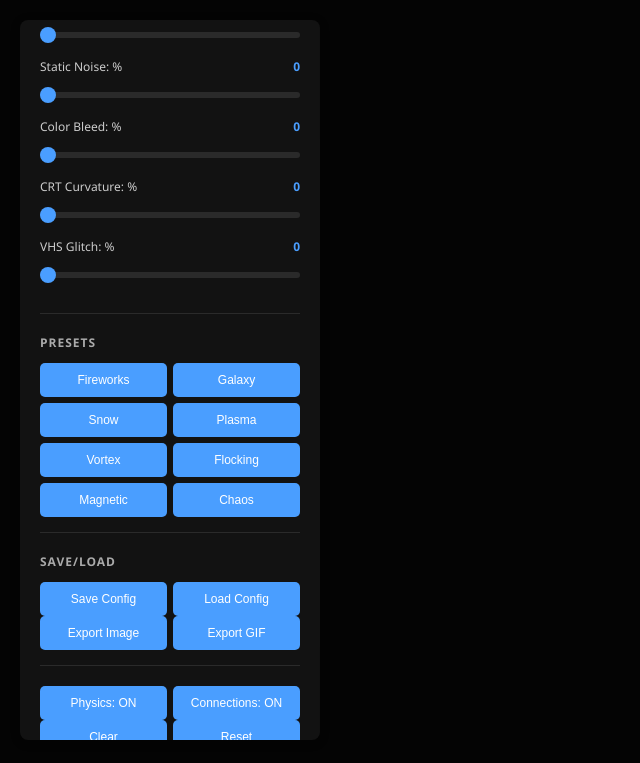
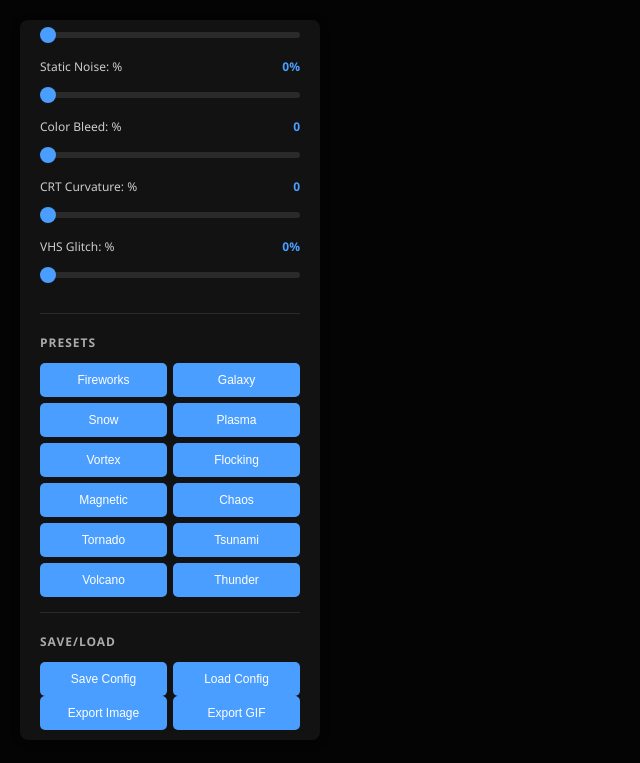
Before and after one commit to emptier-lab/particle-sandbox, a plain HTML site: page index.html in a window 1280 px wide. Both pictures are taken after a click on the button "Fireworks". Shown: the whole page, without its empty margins (0-640 px from the left). Drawn offline with Linux system fonts and the light colour scheme.

Commit message:
Add weather presets: tornado, tsunami, volcano, thunder

```diff
--- a/index.html
+++ b/index.html
@@ -508,6 +508,10 @@
                 <button onclick="loadPreset('flocking')">Flocking</button>
                 <button onclick="loadPreset('magnetic')">Magnetic</button>
                 <button onclick="loadPreset('chaos')">Chaos</button>
+                <button onclick="loadPreset('tornado')">Tornado</button>
+                <button onclick="loadPreset('tsunami')">Tsunami</button>
+                <button onclick="loadPreset('volcano')">Volcano</button>
+                <button onclick="loadPreset('thunder')">Thunder</button>
             </div>
         </div>
 
@@ -1239,6 +1243,74 @@
                     colorMode = 'random';
                     interactionForce = 2.5;
                     break;
+                case 'tornado':
+                    particleSize = 4;
+                    particleCount = 150;
+                    mode = 'spiral';
+                    speed = 1.2;
+                    gravity = 0.05;
+                    friction = 0.98;
+                    lifetime = 200;
+                    vortexStrength = 4.5;
+                    windX = 0.2;
+                    windY = -0.1;
+                    colorMode = 'gradient';
+                    interactionForce = 1.2;
+                    trailLength = 10;
+                    sizeOverLife = 'shrink';
+                    break;
+                case 'tsunami':
+                    particleSize = 6;
+                    particleCount = 2;
+                    mode = 'rain';
+                    speed = 1.5;
+                    gravity = 0.08;
+                    friction = 0.97;
+                    lifetime = 250;
+                    windX = 0.3;
+                    windY = 0.15;
+                    colorMode = 'single';
+                    currentColor = '#0066cc';
+                    trailLength = 15;
+                    connectionDistance = 200;
+                    interactionForce = 0.8;
+                    sizeOverLife = 'shrink';
+                    break;
+                case 'volcano':
+                    particleSize = 5;
+                    particleCount = 80;
+                    mode = 'explosion';
+                    speed = 2.5;
+                    gravity = 0.25;
+                    friction = 0.96;
+                    lifetime = 120;
+                    windX = 0.1;
+                    windY = -0.3;
+                    colorMode = 'single';
+                    currentColor = '#ff4400';
+                    trailLength = 12;
+                    sizeOverLife = 'shrink';
+                    colorOverLife = 'fade';
+                    noiseAmount = 0.8;
+                    break;
+                case 'thunder':
+                    particleSize = 8;
+                    particleCount = 100;
+                    mode = 'explosion';
+                    speed = 3.0;
+                    gravity = 0.1;
+                    friction = 0.92;
+                    lifetime = 60;
+                    colorMode = 'single';
+                    currentColor = '#ffffaa';
+                    trailLength = 5;
+                    sizeOverLife = 'shrink';
+                    colorOverLife = 'fade';
+                    staticNoise = 30;
+                    vhsGlitch = 20;
+                    blendMode = 'screen';
+                    noiseAmount = 1.2;
+                    break;
             }
 
             document.getElementById('size').value = particleSize;
@@ -1263,6 +1335,9 @@
             document.getElementById('blendMode').value = blendMode;
             document.getElementById('velocityViz').value = velocityViz ? 'on' : 'off';
             document.getElementById('maxParticles').value = maxParticles;
+            document.getElementById('collisions').value = collisionsEnabled ? 'on' : 'off';
+            document.getElementById('static').value = staticNoise;
+            document.getElementById('glitch').value = vhsGlitch;
 
             document.getElementById('sizeValue').textContent = particleSize;
             document.getElementById('countValue').textContent = particleCount;
@@ -1286,6 +1361,20 @@
             document.getElementById('blendValue').textContent = document.getElementById('blendMode').options[document.getElementById('blendMode').selectedIndex].text;
             document.getElementById('velocityVizValue').textContent = velocityViz ? 'ON' : 'OFF';
             document.getElementById('maxParticlesValue').textContent = maxParticles;
+            document.getElementById('collisionValue').textContent = collisionsEnabled ? 'ON' : 'OFF';
+            document.getElementById('staticValue').textContent = staticNoise + '%';
+            document.getElementById('glitchValue').textContent = vhsGlitch + '%';
+
+            if (currentColor) {
+                document.getElementById('customColor').value = currentColor;
+                document.querySelectorAll('.color-btn').forEach(b => {
+                    if (b.style.background === currentColor) {
+                        b.classList.add('active');
+                    } else {
+                        b.classList.remove('active');
+                    }
+                });
+            }
         }
 
         class Particle {
```
